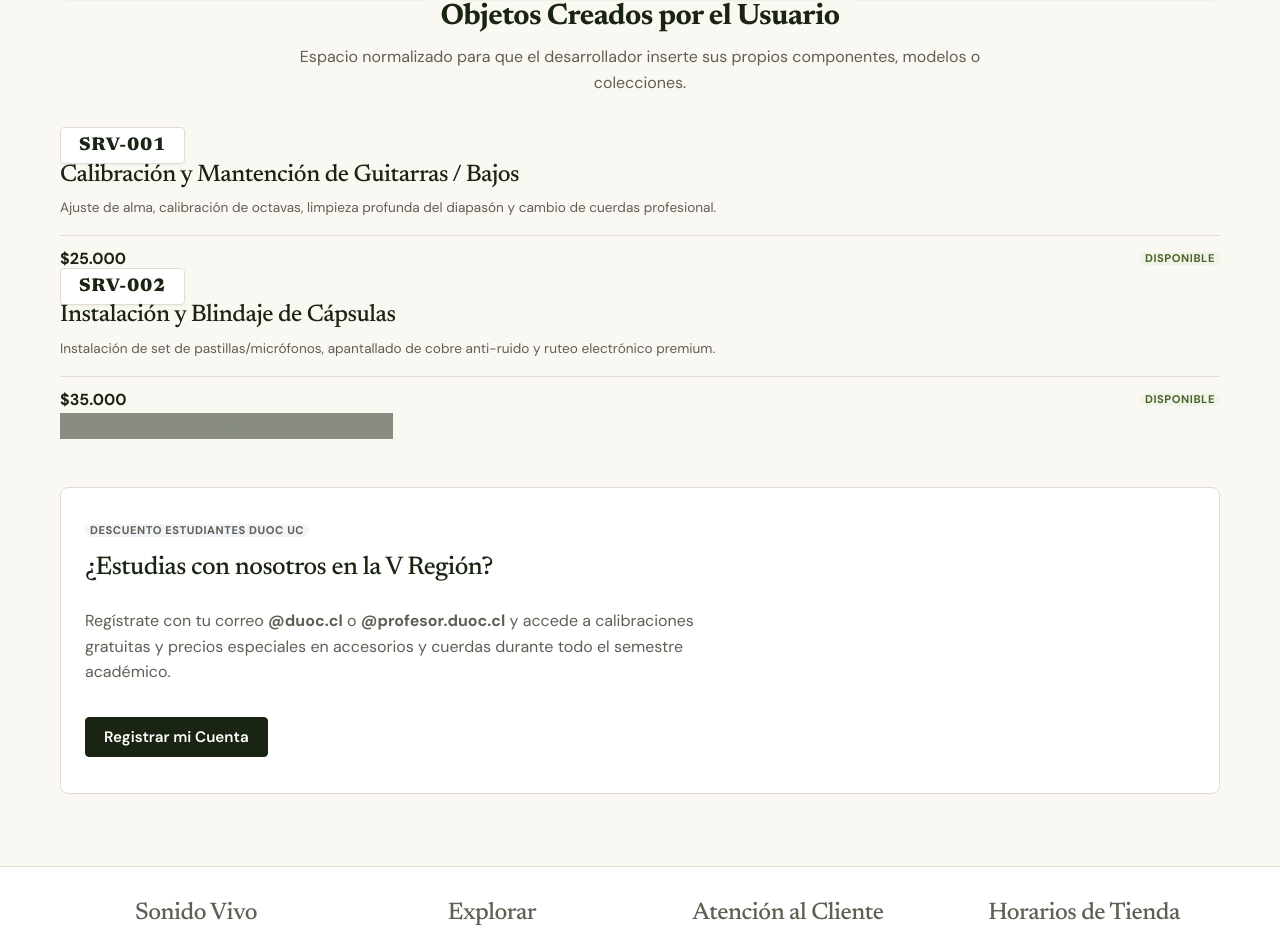
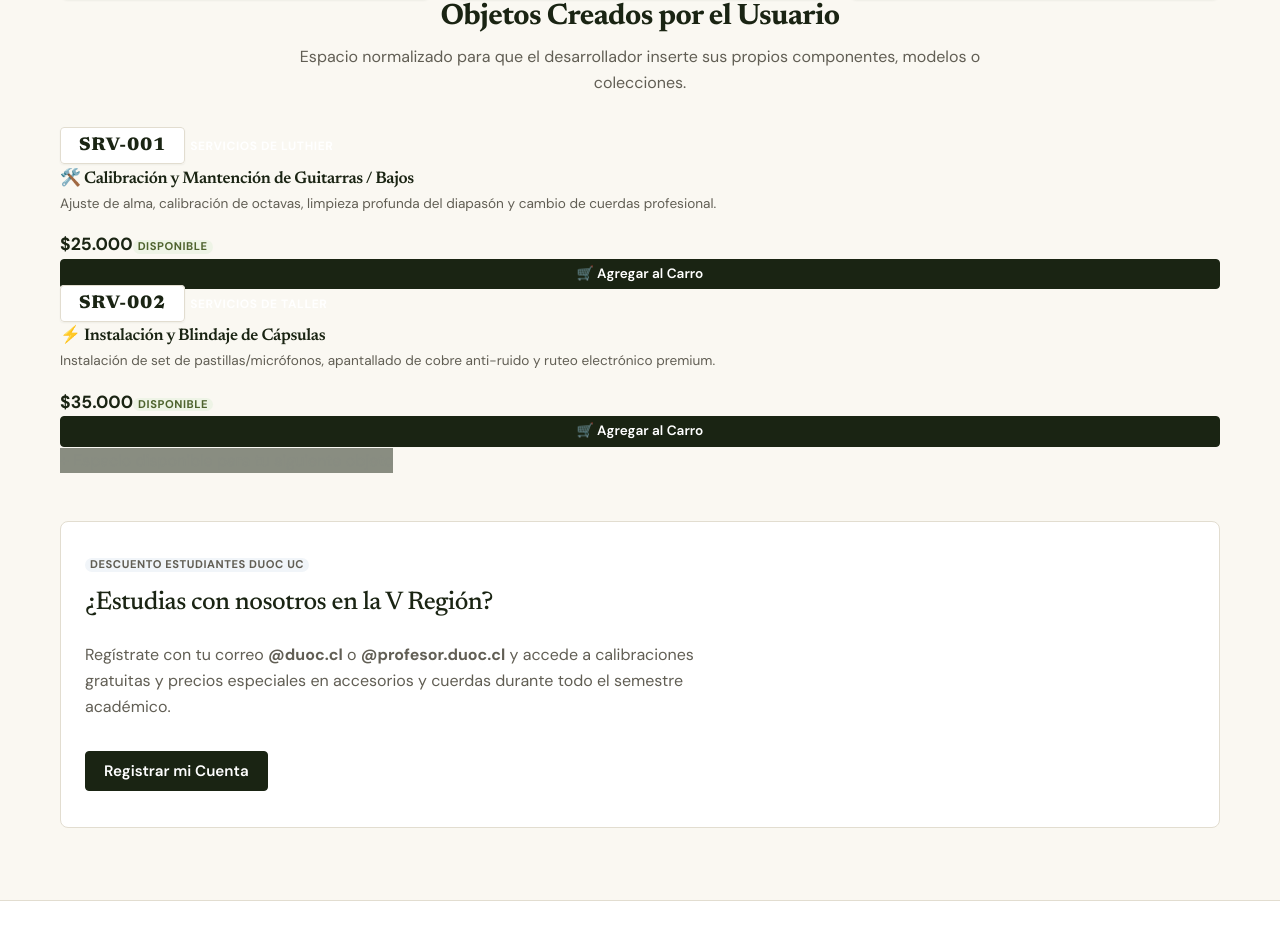
Before and after one commit to NezerkC/Prueba-Parcial-1, a React (Vite) app in the folder fullstack-react-parcial-1/: page / in a window 1280 px wide. Shown: the part 2412-3340 px from the top of the page. Built offline with nearby package versions, Linux system fonts and the light colour scheme.

Commit message:
feat(components): agregar soporte para agregar al carro y eliminar objeto en CustomObjectCard

```diff
--- a/fullstack-react-parcial-1/src/components/home/CustomObjectCard.jsx
+++ b/fullstack-react-parcial-1/src/components/home/CustomObjectCard.jsx
@@ -1,28 +1,88 @@
-function CustomObjectCard({ objeto }) {
+import PropTypes from 'prop-types';
+
+function CustomObjectCard({ objeto, onAddToCart, isAdmin = false, onEliminar }) {
+  const handleAddToCart = () => {
+    if (onAddToCart) {
+      onAddToCart({
+        codigo: objeto.codigo || objeto.id,
+        id: objeto.id,
+        nombre: objeto.nombre,
+        precio: Number(objeto.precio),
+        categoria: objeto.categoria || 'Servicios Especiales',
+        descripcion: objeto.descripcion,
+        imagen: objeto.icono || '🛠️',
+      });
+    }
+  };
+
   return (
-    <article className="custom-card">
-      <span className="product-code-tag">{objeto.id}</span>
-      <h4>{objeto.nombre}</h4>
-      <p style={{ color: 'var(--color-text-muted)', fontSize: '0.85rem' }}>
+    <article className="custom-card" data-testid={`custom-card-${objeto.id}`}>
+      <div className="custom-card-header">
+        <span className="product-code-tag">{objeto.id}</span>
+        {objeto.categoria && (
+          <span className="badge badge-secondary" style={{ fontSize: '0.75rem' }}>
+            {objeto.categoria}
+          </span>
+        )}
+      </div>
+
+      <h4 style={{ fontSize: '1.05rem', fontWeight: 600, margin: '8px 0 4px' }}>
+        {objeto.icono ? `${objeto.icono} ` : ''}
+        {objeto.nombre}
+      </h4>
+
+      <p style={{ color: 'var(--color-text-muted)', fontSize: '0.85rem', flexGrow: 1 }}>
         {objeto.descripcion}
       </p>
-      <div
-        style={{
-          marginTop: 'auto',
-          paddingTop: '10px',
-          borderTop: '1px solid var(--color-border)',
-          display: 'flex',
-          justifyContent: 'space-between',
-          alignItems: 'center',
-        }}
-      >
-        <span style={{ fontWeight: 700 }}>
+
+      <div className="custom-card-price-row">
+        <span style={{ fontWeight: 700, fontSize: '1.1rem', color: 'var(--color-primary)' }}>
           ${Number(objeto.precio).toLocaleString('es-CL')}
         </span>
-        <span className="badge badge-ok">{objeto.estado}</span>
+        <span className="badge badge-ok">{objeto.estado || 'Disponible'}</span>
+      </div>
+
+      <div className="custom-card-actions">
+        <button
+          type="button"
+          className="btn btn-sm btn-primary w-100"
+          onClick={handleAddToCart}
+          data-testid={`btn-agregar-custom-${objeto.id}`}
+        >
+          🛒 Agregar al Carro
+        </button>
+
+        {isAdmin && onEliminar && (
+          <button
+            type="button"
+            className="btn btn-sm btn-outline-danger"
+            onClick={() => onEliminar(objeto.id)}
+            title="Eliminar objeto (Modo Admin)"
+            aria-label={`Eliminar ${objeto.nombre}`}
+            data-testid={`btn-eliminar-custom-${objeto.id}`}
+          >
+            🗑️
+          </button>
+        )}
       </div>
     </article>
   );
 }
 
+CustomObjectCard.propTypes = {
+  objeto: PropTypes.shape({
+    id: PropTypes.string.isRequired,
+    codigo: PropTypes.string,
+    nombre: PropTypes.string.isRequired,
+    categoria: PropTypes.string,
+    descripcion: PropTypes.string,
+    precio: PropTypes.oneOfType([PropTypes.number, PropTypes.string]).isRequired,
+    estado: PropTypes.string,
+    icono: PropTypes.string,
+  }).isRequired,
+  onAddToCart: PropTypes.func,
+  isAdmin: PropTypes.bool,
+  onEliminar: PropTypes.func,
+};
+
 export default CustomObjectCard;
```
